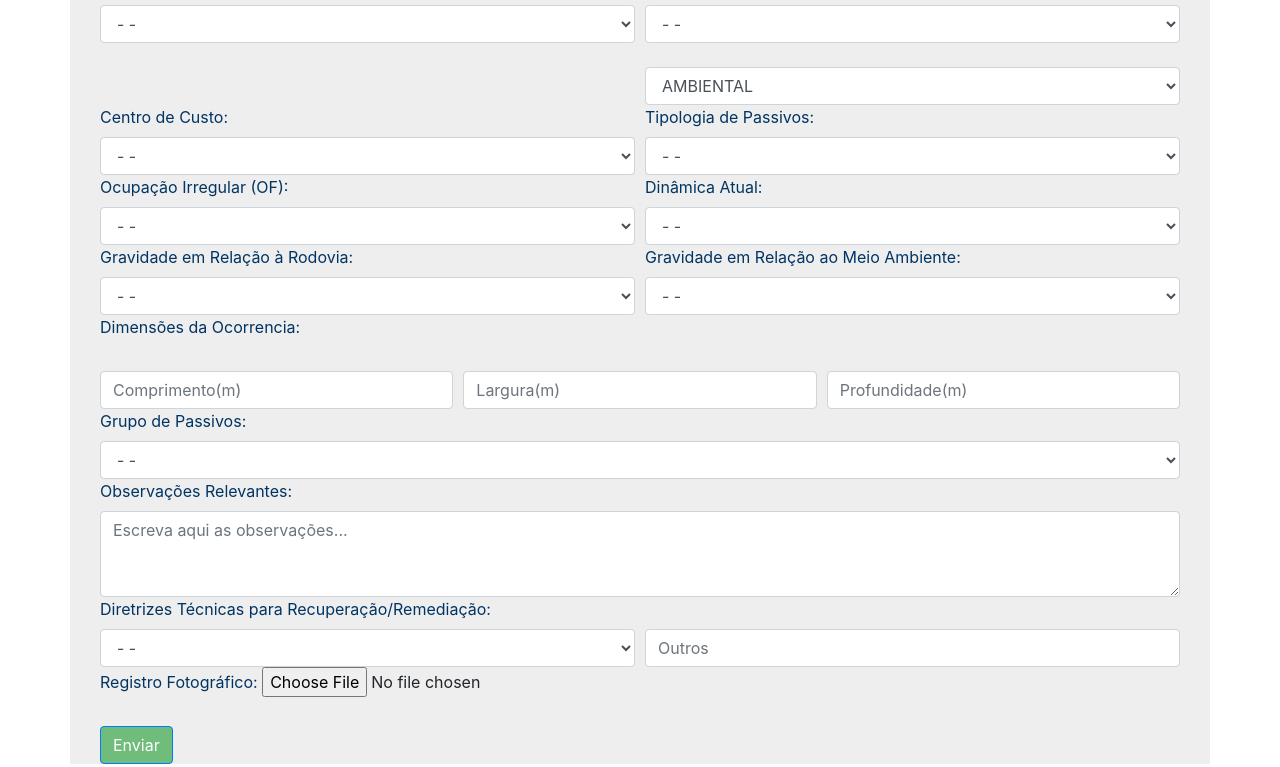
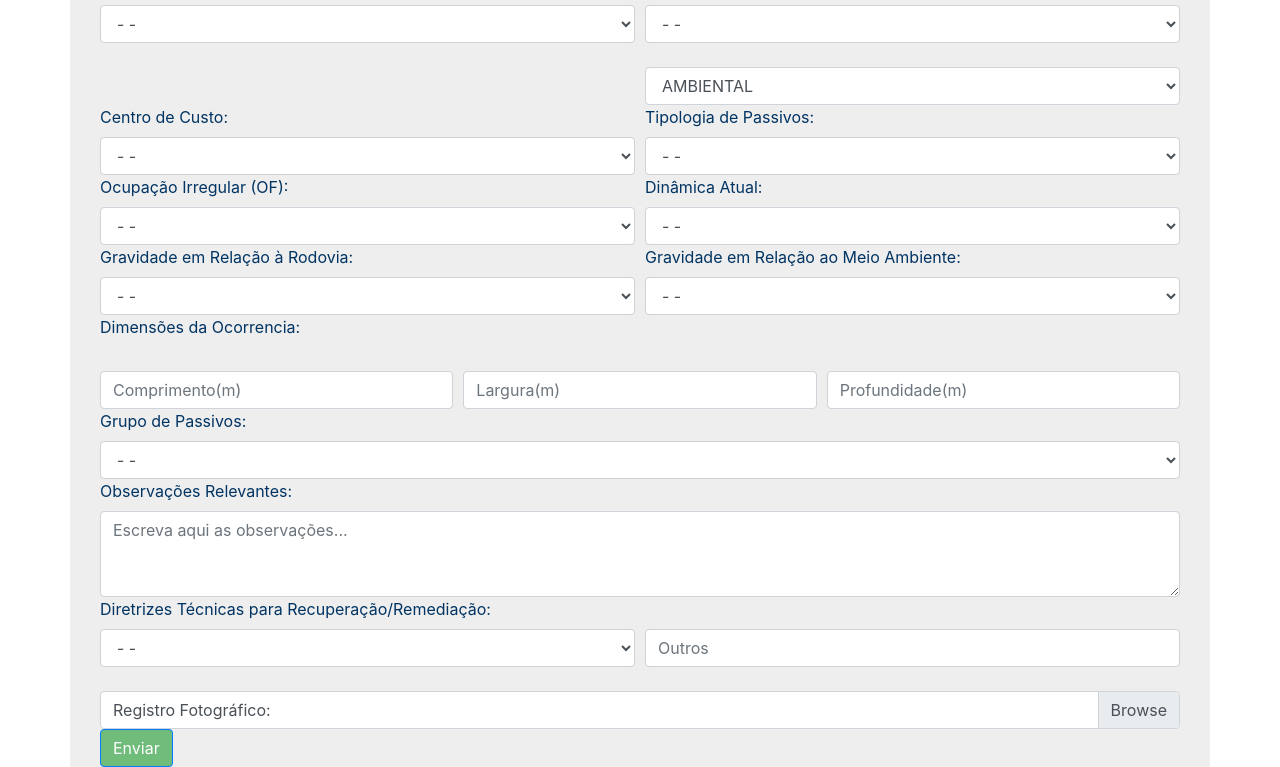
Before and after one commit to Pulizs/Engefoto, a website: page index.html in a window 1280 px wide. Shown: the part 697-1464 px from the top of the page. Drawn offline with Linux system fonts and the light colour scheme.

Commit message:
Update index.html

```diff
--- a/index.html
+++ b/index.html
@@ -12,10 +12,11 @@
     <script src="script/script.js"></script>
 
     <style>
-        label{
+        label {
             color: #013463;
         }
-        #btn{
+
+        #btn {
             background-color: #70bc7b;
         }
     </style>
@@ -31,7 +32,8 @@
                 <div class="form-row">
                     <div class="col">
                         <label id="lbcodigopassivo" for="codigopassivo">Código do passivo: </label>
-                        <input class="form-control" id="codigopassivo" type="text" name="codigopassivo" placeholder="(Ex: AC-01)">
+                        <input class="form-control" id="codigopassivo" type="text" name="codigopassivo"
+                            placeholder="(Ex: AC-01)">
                     </div>
                     <div class="col">
                         <label id="lbrodovia" for="rodovia">Rodovia: </label>
@@ -50,11 +52,13 @@
                 <div class="form-row">
                     <div class="col">
                         <label id="lbkminicial" for="kminicial">Km Inicial: </label>
-                        <input class="form-control" id="kminicial" type="text" name="kminicial" style="width: 30vw;" placeholder="(Ex: 022+000)">
+                        <input class="form-control" id="kminicial" type="text" name="kminicial" style="width: 30vw;"
+                            placeholder="(Ex: 022+000)">
                     </div>
                     <div class="col">
                         <label id="lbkmfinal" for="kmfinal">Km Final:</label>
-                        <input class="form-control" id="kmfinal" type="text" name="kmfinal" style="width: 30vw;" placeholder="(Ex: 022+000)">
+                        <input class="form-control" id="kmfinal" type="text" name="kmfinal" style="width: 30vw;"
+                            placeholder="(Ex: 022+000)">
                     </div>
 
                 </div>
@@ -62,18 +66,21 @@
                 <div class="form-row">
                     <div class="col">
                         <label id="lbcoordInicial" for="coordInicial">Coordenada Inicial</label>
-                        <input class="form-control" id="coordInicial" type="text" name="coordInicial" placeholder="(Ex: 000.000 L; 0.000.000 N)">
+                        <input class="form-control" id="coordInicial" type="text" name="coordInicial"
+                            placeholder="(Ex: 000.000 L; 0.000.000 N)">
                     </div>
                     <div class="col">
                         <label id="lbcoordFinal" for="coordFinal">Coordenada Final: </label>
-                        <input class="form-control" id="coordFinal" type="text" name="coordFinal" placeholder="(Ex: 000.000 L; 0.000.000 N)">
+                        <input class="form-control" id="coordFinal" type="text" name="coordFinal"
+                            placeholder="(Ex: 000.000 L; 0.000.000 N)">
                     </div>
                 </div>
 
                 <div class="form-row">
                     <div class="col">
                         <label id="lbsentido" for="sentido">Sentido: </label>
-                        <input class="form-control" id="sentido" type="text" name="sentido" placeholder="(Ex: Minas Gerais)">
+                        <input class="form-control" id="sentido" type="text" name="sentido"
+                            placeholder="(Ex: Minas Gerais)">
                     </div>
                     <div class="col">
                         <label id="lbdirecao" for="sentido">Sentido/Direção: </label>
@@ -263,15 +270,20 @@
                     </div>
                     <div class="col">
                         <input class="form-control" id="diretrizesTecnicas" type="text" name="diretrizesTecnicas"
-                            placeholder="Outros">
+                            placeholder="Outros"><br>
 
                     </div>
                 </div>
 
-                <label id="lbregistrofotografico" for="registrofotografico">Registro Fotográfico: </label>
-                <input id="registrofotografico" type="file" name="registrofotografico"><br>
+                <div class="custom-file">
+                    <label id="lbregistrofotografico" class="custom-file-label" for="registrofotografico">Registro
+                        Fotográfico: </label>
+                    <input id="registrofotografico" class="custom-file-input" type="file"
+                        name="registrofotografico"><br>
+                </div>
 
                 <br><input type="submit" id="btn" class="btn btn-primary" value="Enviar">
+
             </form>
         </div>
 
```
